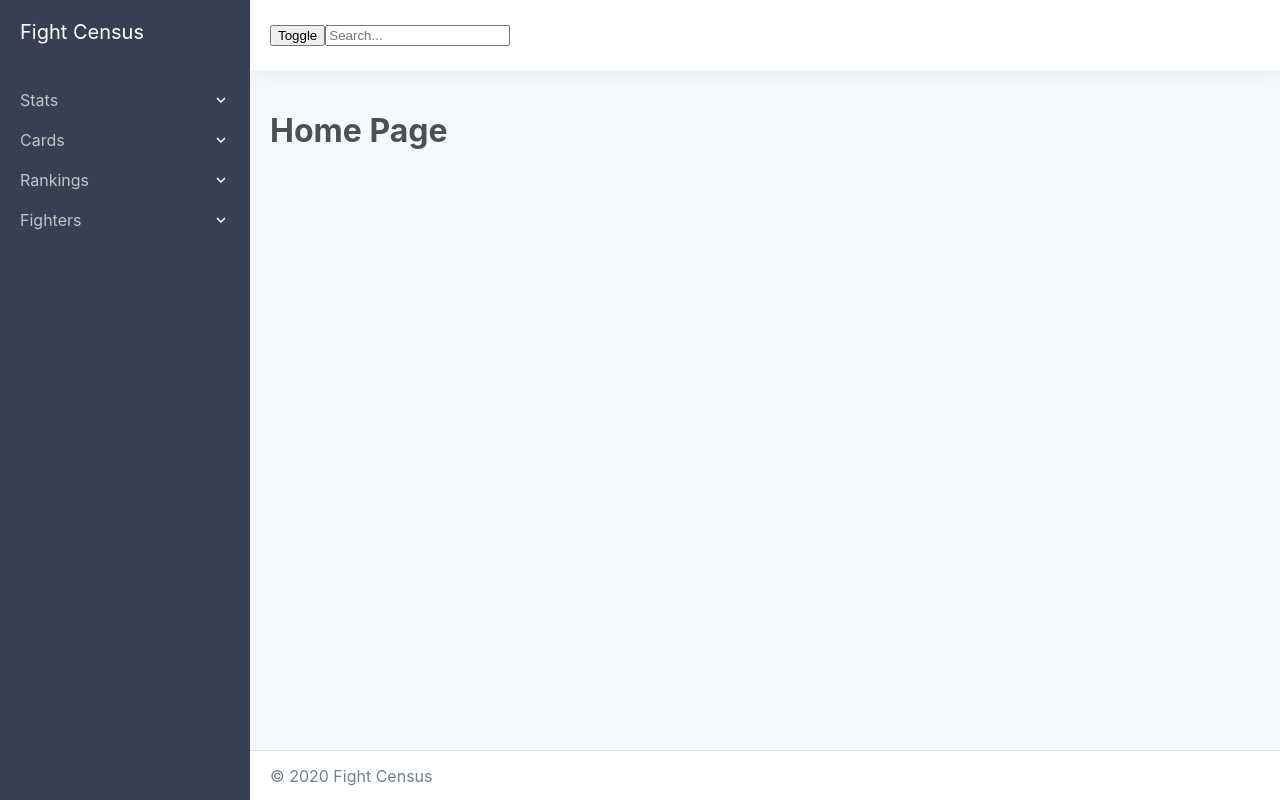
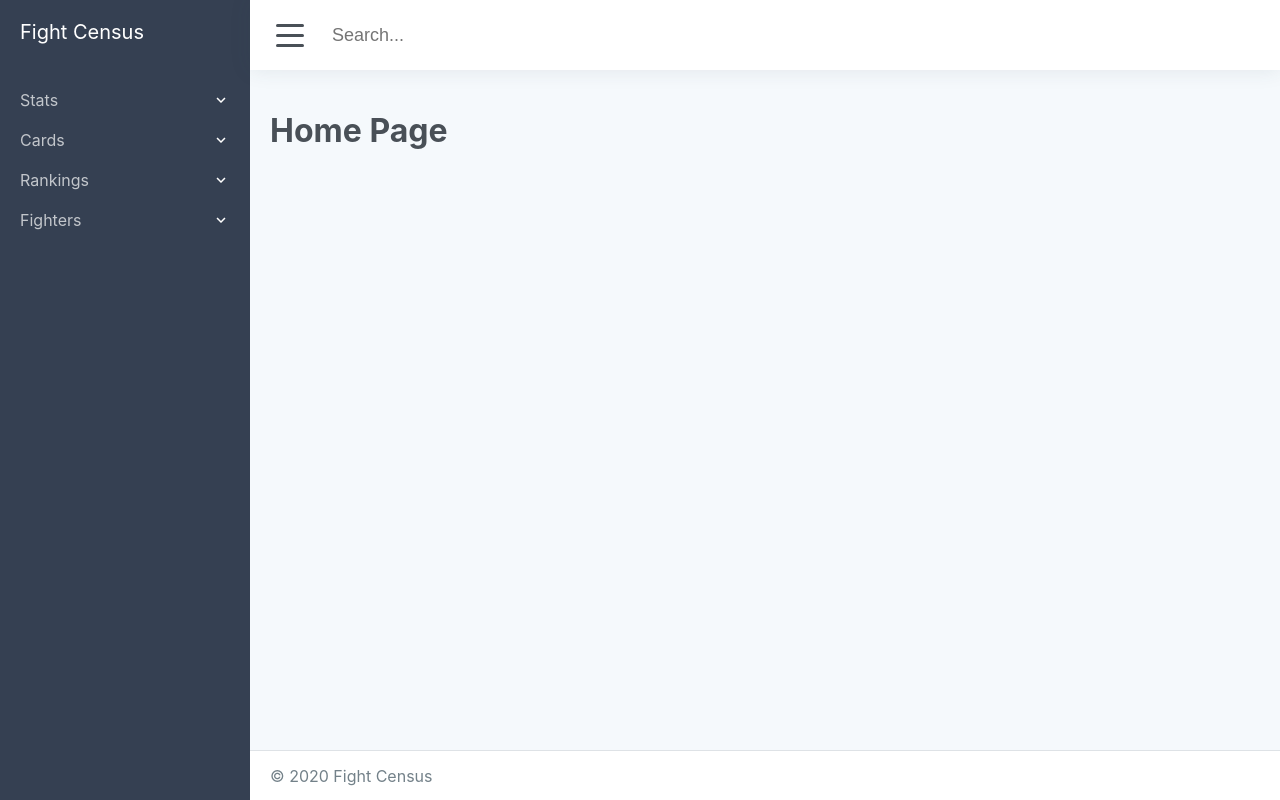
Before and after one commit to caixina/fight-censusx, a Next.js app: page / in a window 1280 px wide. Built offline with nearby package versions, Linux system fonts and the light colour scheme.

Commit message:
create sidebar toggle functionality

```diff
--- a/components/Layout/Header/Header.tsx
+++ b/components/Layout/Header/Header.tsx
@@ -1,11 +1,22 @@
 import styled from "styled-components";
+import { SidebarProps } from "../Layout";
 
-const Header = () => (
-  <Container>
-    <button>Toggle</button>
-    <input type="text" placeholder="Search..." />
-  </Container>
-);
+const Header = (props: SidebarProps) => {
+  const handleSidebarToggle = () => {
+    if (props.setSidebar) {
+      props.setSidebar(!props.sidebar);
+    }
+  };
+
+  return (
+    <Container>
+      <ToggleButton onClick={handleSidebarToggle}>
+        <HamburgerIcon>&nbsp;</HamburgerIcon>
+      </ToggleButton>
+      <Search type="text" placeholder="Search..." />
+    </Container>
+  );
+};
 
 const Container = styled.div`
   background-color: #fff;
@@ -17,4 +28,64 @@ const Container = styled.div`
   z-index: 999;
 `;
 
+const ToggleButton = styled.button`
+  background: transparent;
+  border: none;
+  cursor: pointer;
+  margin-right: 2rem;
+  height: 4rem;
+  width: 4rem;
+
+  &:active,
+  &:focus {
+    outline: none;
+  }
+
+  &:hover span,
+  &:hover span::before,
+  &:hover span::after {
+    background-color: ${(props) => props.theme.colors.textLight};
+  }
+`;
+
+const HamburgerIcon = styled.span`
+  background-color: ${(props) => props.theme.colors.textDark};
+  border-radius: 3px;
+  display block;
+  height: 3px;
+  position: relative;
+
+  &::before,
+  &::after {
+    content: "";
+    background-color: ${(props) => props.theme.colors.textDark};
+    border-radius: 3px;
+    height: 3px;
+    position: absolute;
+    left: 0;
+    width: 100%;
+  }
+
+  &::before {
+    top: -10px;
+  }
+
+  &::after {
+    top: 10px;
+  }
+`;
+
+const Search = styled.input`
+  border: none;
+  color: ${(props) => props.theme.colors.textDark};
+  font-size: 1.8rem;
+  height: 4rem;
+  width: 30rem;
+
+  &:active,
+  &:focus {
+    outline: none;
+  }
+`;
+
 export default Header;
--- a/components/Layout/Layout.tsx
+++ b/components/Layout/Layout.tsx
@@ -1,3 +1,4 @@
+import { useState } from "react";
 import Head from "next/head";
 import styled from "styled-components";
 
@@ -9,26 +10,36 @@ interface LayoutProps {
   children: React.ReactNode;
 }
 
-const Layout = (props: LayoutProps) => (
+export interface SidebarProps {
+  sidebar: boolean;
+  setSidebar?: any;
+}
+
+const Layout = (props: LayoutProps) => {
+  const [sidebar, setSidebar] = useState<boolean>(true);
+
+  return (
     <>
       <Head>
         <title>Fight Census</title>
         <link rel="icon" href="/favicon.ico" />
       </Head>
-    <Container>
-      <Sidebar />
+      <Container sidebar={sidebar}>
+        <Sidebar sidebar={sidebar} />
         <Main>
-        <Header />
+          <Header sidebar={sidebar} setSidebar={setSidebar} />
           <MainContainer>{props.children}</MainContainer>
           <Footer />
         </Main>
       </Container>
     </>
   );
+};
 
-const Container = styled.div`
+const Container = styled.div<SidebarProps>`
   display: grid;
-  grid-template-columns: 25rem 1fr;
+  grid-template-columns: ${(props) =>
+    props.sidebar ? "25rem 1fr" : "0rem 1fr"};
   height: 100%;
 `;
 
--- a/components/Layout/Sidebar/Sidebar.tsx
+++ b/components/Layout/Sidebar/Sidebar.tsx
@@ -1,11 +1,12 @@
 import Link from "next/link";
 import styled from "styled-components";
 import data from "../../../data/menus";
+import { SidebarProps } from "../Layout";
 
 import MenuItem from "./MenuItem";
 
-const Sidebar = () => (
-  <Container>
+const Sidebar = (props: SidebarProps) => (
+  <Container sidebar={props.sidebar}>
     <Link href="/">
       <Brand>Fight Census</Brand>
     </Link>
@@ -21,9 +22,12 @@ const Sidebar = () => (
   </Container>
 );
 
-const Container = styled.div`
+const Container: any = styled.div<SidebarProps>`
   background-color: ${(props) => props.theme.colors.grey};
   color: rgba(255, 255, 255, 0.7);
+  transition: max-width 0.2s ease-out;
+
+  max-width: ${(props) => (props.sidebar ? "50rem" : "0")};
 `;
 
 const Brand = styled.a`
@@ -32,6 +36,7 @@ const Brand = styled.a`
   display: block;
   padding: 2rem;
   font-size: 2rem;
+  white-space: nowrap;
 `;
 
 const Menu = styled.ul`
```
Lines whose indentation alone changed are shown as unchanged.
